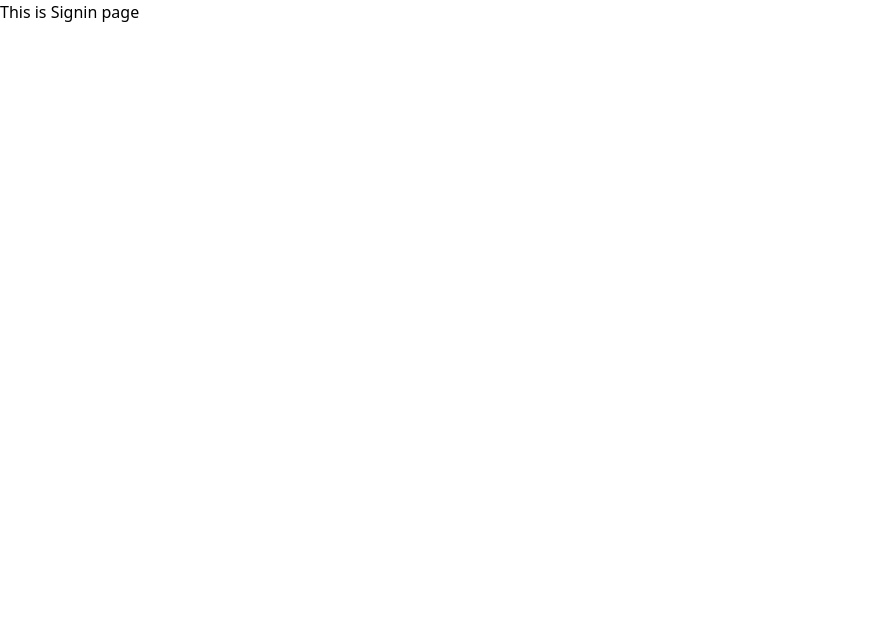
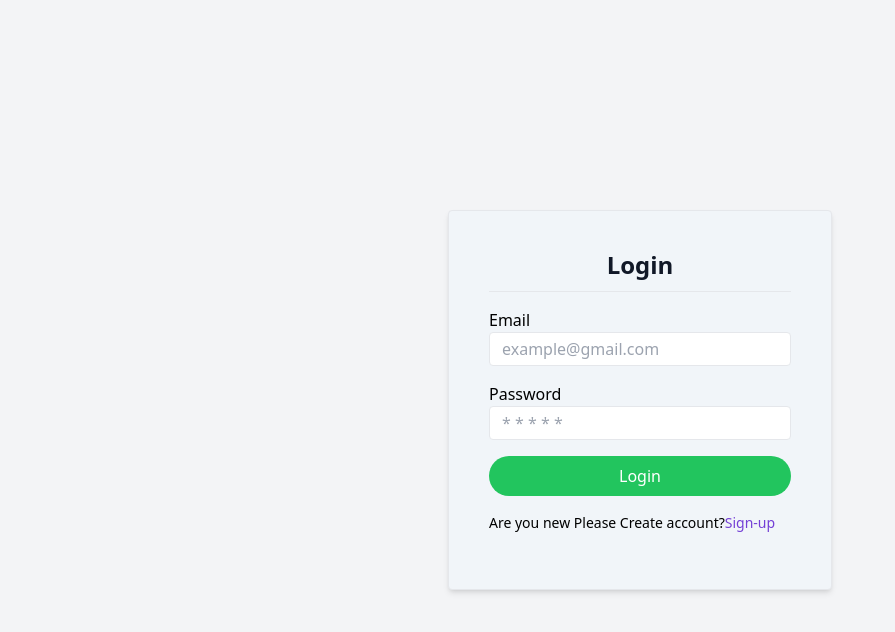
Before and after one commit to classicitbd/classic_furniture_frontend, a React (Vite) app: page /sign-in in a window 1280 px wide. Shown: the top 632 px of the page, without its empty margins (0-895 px from the left). Built offline with nearby package versions, Linux system fonts and the light colour scheme; no server answers.

Commit message:
signup and verify token done

```diff
--- a/src/helpers/axios/axiosBaseQuery.js
+++ b/src/helpers/axios/axiosBaseQuery.js
@@ -13,7 +13,8 @@ export const axiosBaseQuery =
           "Content-Type": contentType || "application/json",
         },
       });
-      return { data: result };
+      console.log(result);
+      return result;
     } catch (axiosError) {
       let err = axiosError;
       return {
--- a/src/pages/signin/Signin.jsx
+++ b/src/pages/signin/Signin.jsx
@@ -1,11 +1,100 @@
-import React from 'react';
+import { useState } from "react";
+import { useForm } from "react-hook-form";
+import { Link, useNavigate } from "react-router-dom";
+import "react-phone-input-2/lib/style.css";
+import { useSignUpMutation } from "../../redux/features/auth/authApi";
+import { toast } from "react-toastify";
+import MiniSpinner from "../../shared/loader/MiniSpinner";
 
-const Signin = () => {
-    return (
-        <div>
-            <h1>This is Signin page</h1>
-        </div>
-    );
+const SignIn = () => {
+  const [loading, setLoading] = useState(false);
+  const [error, setError] = useState("");
+  const {
+    register,
+    handleSubmit,
+    formState: { errors },
+    reset,
+  } = useForm();
+  const navigate = useNavigate();
+  const [signIn, { isLoading }] = useSignUpMutation();
+
+  const handleSignUp = async (data) => {
+    try {
+      setLoading(true);
+      const res = await signIn(data);
+      console.log(res);
+      if (res?.data?.success) {
+        toast.info(res?.data?.message);
+        navigate(`/`);
+        reset();
+      }
+    } catch (error) {
+      console.error("sign-in error: ", error);
+    } finally {
+      setLoading(false);
+    }
+  };
+
+  return (
+    <div className="flex justify-center items-center min-h-screen py-10 bg-gray-100">
+      <div className="w-full mx-3 md:w-96 px-3 md:px-10 pt-5 pb-14 border rounded bg-slate-100 shadow-md">
+        <h2 className="text-2xl text-center text-gray-900 my-4 font-bold border-b pb-2">
+          Login
+        </h2>
+
+        <form onSubmit={handleSubmit(handleSignUp)} className="space-y-4">
+          <div className="form-control w-full max-w-xs">
+            <label htmlFor="email" className="label">
+              <span className="label-text">Email</span>
+            </label>
+            <input
+              id="email"
+              type="email"
+              placeholder="example@gmail.com"
+              className="border rounded px-3 p-1 w-full max-w-xs"
+              {...register("email", { required: "Email is required" })}
+            />
+            {errors.email && (
+              <p className="text-red-600"> {errors.email.message}</p>
+            )}
+          </div>
+          <div className="form-control w-full max-w-xs">
+            <label htmlFor="password" className="label">
+              <span className="label-text">Password</span>
+            </label>
+            <input
+              id="password"
+              type="password"
+              placeholder="* * * * *"
+              className="border rounded px-3 p-1 w-full max-w-xs"
+              {...register("password", {
+                required: "Password is required",
+                minLength: {
+                  value: 6,
+                  message: "Password must be 6 character",
+                },
+              })}
+            />
+            {errors.password && (
+              <p className="text-red-600"> {errors.password.message}</p>
+            )}
+          </div>
+          <button
+            className="px-10 py-2 text-white bg-green-500 w-full rounded-full"
+            type="submit"
+          >
+            {loading || isLoading ? <MiniSpinner /> : "Login"}
+          </button>
+        </form>
+        <p className="text-[14px] mt-4">
+          Are you new Please Create account?
+          <Link to="/sign-in" className="text-secondary">
+            Sign-up
+          </Link>
+        </p>
+      </div>
+    </div>
+  );
 };
 
-export default Signin;
+export default SignIn;
--- a/src/pages/signup/Signup.jsx
+++ b/src/pages/signup/Signup.jsx
@@ -1,12 +1,16 @@
 import { useState } from "react";
 import { useForm } from "react-hook-form";
-import { Link } from "react-router-dom";
-import PhoneInput, { isValidPhoneNumber } from "react-phone-input-2";
+import { Link, useNavigate } from "react-router-dom";
+import PhoneInput from "react-phone-input-2";
 import "react-phone-input-2/lib/style.css";
+import { useSignUpMutation } from "../../redux/features/auth/authApi";
+import { toast } from "react-toastify";
+import MiniSpinner from "../../shared/loader/MiniSpinner";
 
 const SignUp = () => {
   const [loading, setLoading] = useState(false);
   const [error, setError] = useState("");
+  const [phoneError, setPhoneError] = useState("");
   const [isChecked, setIsChecked] = useState(false);
   const [phone, setPhone] = useState("");
   const {
@@ -15,6 +19,8 @@ const SignUp = () => {
     formState: { errors },
     reset,
   } = useForm();
+  const navigate = useNavigate();
+  const [signUp, { isLoading }] = useSignUpMutation();
 
   const handleCheckboxChange = (event) => {
     setIsChecked(event.target.checked);
@@ -25,21 +31,30 @@ const SignUp = () => {
       setLoading(true);
       const { password, confirm_password } = data;
       data.phone = phone;
-      if (!isValidPhoneNumber(phone)) {
-        // Handle the case when the phone number is not valid
-        setError("Invalid phone number");
+      if (phone === "") {
+        setPhoneError("Please provide your phone number");
         return;
+      } else {
+        setPhoneError("");
       }
       if (password !== confirm_password) {
         setError("Does not match password!");
         return;
+      }
+      delete data.confirm_password;
+      const res = await signUp(data);
+      console.log(res);
+      if (res?.data?.success) {
+        toast.info(res?.data?.message);
+        navigate(`/verify-user?email=${res?.data?.data?.email}`);
+        reset();
       }
     } catch (error) {
       console.error("sign-up error: ", error);
     } finally {
       setLoading(false);
     }
-    console.log(data);
+
     // try {
     //   const res = userSignup(data);
     //   console.log(res.data.statusCode);
@@ -56,14 +71,13 @@ const SignUp = () => {
     //   setLoading(false);
     // }
   };
-  console.log(isChecked);
   return (
     <div className="flex justify-center items-center min-h-screen py-10 bg-gray-100">
       <div className="w-full mx-3 md:w-96 px-3 md:px-10 pt-5 pb-14 border rounded bg-slate-100 shadow-md">
         <h2 className="text-2xl text-center text-gray-900 my-4 font-bold border-b pb-2">
           Create a New Account
         </h2>
-        {error && <p className="text-red-600"> {error}</p>}
+
         <form onSubmit={handleSubmit(handleSignUp)} className="space-y-4">
           <div className="w-full max-w-xs">
             <label htmlFor="name" className="label">
@@ -76,8 +90,8 @@ const SignUp = () => {
               className="border rounded px-3 p-1 w-full max-w-xs"
               {...register("name", { required: "Name is required" })}
             />
-            {errors.userName && (
-              <p className="text-red-600"> {errors.userName.message}</p>
+            {errors.name && (
+              <p className="text-red-600"> {errors.name.message}</p>
             )}
           </div>
           <div className="w-full max-w-xs">
@@ -88,20 +102,13 @@ const SignUp = () => {
               country={"bd"}
               inputProps={{
                 name: "phone",
+                required: true,
                 autoFocus: true,
               }}
               disableDropdown={true}
               onChange={(value) => setPhone(value)}
-              isValid={(value, country) => {
-                if (value.match(/12345/)) {
-                  return "Invalid value: " + value + ", " + country.name;
-                } else if (value.match(/1234/)) {
-                  return false;
-                } else {
-                  return true;
-                }
-              }}
             />
+            <p className="text-red-600"> {phoneError}</p>
           </div>
           <div className="form-control w-full max-w-xs">
             <label htmlFor="email" className="label">
@@ -155,6 +162,7 @@ const SignUp = () => {
             {errors.confirm_password && (
               <p className="text-red-600"> {errors.confirm_password.message}</p>
             )}
+            {error && <p className="text-red-600 mb-3">{error}</p>}
           </div>
           <div className="flex flex-row-reverse justify-end gap-2">
             <label htmlFor="show">Show Password</label>
@@ -170,7 +178,7 @@ const SignUp = () => {
             className="px-10 py-2 text-white bg-green-500 w-full rounded-full"
             type="submit"
           >
-            Signup
+            {loading || isLoading ? <MiniSpinner /> : "SignUp"}
           </button>
         </form>
         <p className="text-[14px] mt-4">
--- a/src/pages/verified/Verified.jsx
+++ b/src/pages/verified/Verified.jsx
@@ -0,0 +1,89 @@
+import { useLocation, useNavigate } from "react-router-dom";
+import { getEmail } from "../../utils/get-email";
+import MiniSpinner from "../../shared/loader/MiniSpinner";
+import { useForm } from "react-hook-form";
+import { useState } from "react";
+import { useOtpVerifyMutation } from "../../redux/features/auth/authApi";
+import { toast } from "react-toastify";
+
+const Verified = () => {
+  const [loading, setLoading] = useState(false);
+  const path = useLocation();
+  const {
+    register,
+    handleSubmit,
+    reset,
+    formState: { errors },
+  } = useForm();
+  const navigate = useNavigate();
+
+  const [otpVeriy, { isLoading }] = useOtpVerifyMutation();
+
+  const email = getEmail(path?.search);
+  const handleVerify = async (data) => {
+    try {
+      setLoading(true);
+      data.email = email;
+      const res = await otpVeriy(data);
+      console.log(res);
+      if (res?.data?.success) {
+        toast.info(res?.data?.message);
+        navigate(`/sign-in`);
+        reset();
+      }
+    } catch (error) {
+      console.error("otp verified error", error);
+    } finally {
+      setLoading(false);
+    }
+  };
+  return (
+    <div className="flex justify-center items-center min-h-screen py-10 bg-gray-100">
+      <div className="w-full mx-3 md:w-96 px-3 md:px-10 pt-5 pb-14 border rounded bg-slate-100 shadow-md">
+        <h2 className="text-2xl text-center text-gray-900 my-4 font-bold border-b pb-2">
+          Verify OTP
+        </h2>
+
+        <form onSubmit={handleSubmit(handleVerify)} className="space-y-4">
+          <div className="w-full max-w-xs sr-only">
+            <label htmlFor="email" className="label">
+              <span className="label-text"></span>
+            </label>
+            <input
+              id="email"
+              type="email"
+              value={email}
+              disabled
+              className="border rounded px-3 p-1 w-full max-w-xs"
+              {...register("email")}
+            />
+          </div>
+          <div className="w-full max-w-xs">
+            <input
+              id="otp"
+              type="text"
+              placeholder="Enter your OTP"
+              className="border rounded px-3 p-1 w-full max-w-xs"
+              {...register("otp", { required: "OTP must be provide" })}
+            />
+            {errors.otp && (
+              <p className="text-red-600"> {errors.otp.message}</p>
+            )}
+          </div>
+          <div className="text-[14px] flex justify-end">
+            <button className="text-secondary underline">Resend-OTP</button>
+          </div>
+
+          <button
+            className="px-10 py-2 text-white bg-green-500 w-full rounded-full"
+            type="submit"
+          >
+            {loading || isLoading ? <MiniSpinner /> : "Verify"}
+          </button>
+        </form>
+      </div>
+    </div>
+  );
+};
+
+export default Verified;
--- /dev/null
+++ b/src/redux/features/auth/authApi.js
@@ -0,0 +1,46 @@
+import { baseApi } from "../../api/baseApi";
+import { tagTypes } from "../../tag-types";
+
+const AUTH_URL = "/userReg";
+
+export const authApi = baseApi.injectEndpoints({
+  endpoints: (build) => ({
+    //user signup
+    signUp: build.mutation({
+      query: (data) => ({
+        url: `${AUTH_URL}`,
+        method: "POST",
+        data: data,
+      }),
+      invalidatesTags: [tagTypes.user],
+    }),
+    //user otp verify
+    otpVerify: build.mutation({
+      query: (data) => ({
+        url: `${AUTH_URL}/otpVerify`,
+        method: "POST",
+        data: data,
+      }),
+      invalidatesTags: [tagTypes.user],
+    }),
+    //get refeshToken
+    refeshToken: build.mutation({
+      query: () => ({
+        url: `${AUTH_URL}/refesh_token`,
+        method: "POST",
+      }),
+      invalidatesTags: [tagTypes.user],
+    }),
+    //get refeshToken
+    changePassword: build.mutation({
+      query: (data) => ({
+        url: `${AUTH_URL}/change-password/${data.id}`,
+        method: "PATCH",
+        data: data.body,
+      }),
+      invalidatesTags: [tagTypes.user],
+    }),
+  }),
+});
+
+export const { useSignUpMutation, useOtpVerifyMutation } = authApi;
--- a/src/redux/tag-types.js
+++ b/src/redux/tag-types.js
@@ -1,7 +1,5 @@
 export const tagTypes = {
-  demo: "demo",
+  user: "user",
 };
 
-export const tagTypesList = [
-  tagTypes.demo,
-];
+export const tagTypesList = [tagTypes.user];
--- a/src/routes/Routes.jsx
+++ b/src/routes/Routes.jsx
@@ -3,6 +3,7 @@ import Main from "../layout/Main";
 import Home from "../pages/home/Home";
 import Signup from "../pages/signup/Signup";
 import Signin from "../pages/signin/Signin";
+import Verified from "../pages/verified/Verified";
 
 const router = createBrowserRouter([
   {
@@ -23,6 +24,10 @@ const router = createBrowserRouter([
     element: <Signup />,
   },
   {
+    path: "/verify-user",
+    element: <Verified />,
+  },
+  {
     path: "/sign-in",
     element: <Signin />,
   },
--- /dev/null
+++ b/src/shared/loader/MiniSpinner.jsx
@@ -0,0 +1,14 @@
+const MiniSpinner = () => {
+  return (
+    <div
+      className="inline-block h-5 w-5 animate-spin rounded-full border-4 border-solid border-current border-r-transparent align-[-0.125em] motion-reduce:animate-[spin_1.5s_linear_infinite]"
+      role="status"
+    >
+      <span className="!absolute !-m-px !h-px !w-px !overflow-hidden !whitespace-nowrap !border-0 !p-0 ![clip:rect(0,0,0,0)]">
+        Loading...
+      </span>
+    </div>
+  );
+};
+
+export default MiniSpinner;
--- /dev/null
+++ b/src/utils/get-email.js
@@ -0,0 +1,9 @@
+export const getEmail = (urlString) => {
+  // Use a regular expression to extract the email address
+  const emailRegex = /\bemail=([^&]+)/;
+  const match = urlString.match(emailRegex);
+
+  // Check if there is a match and get the email address
+  const emailAddress = match ? match[1] : null;
+  return emailAddress;
+};
```
